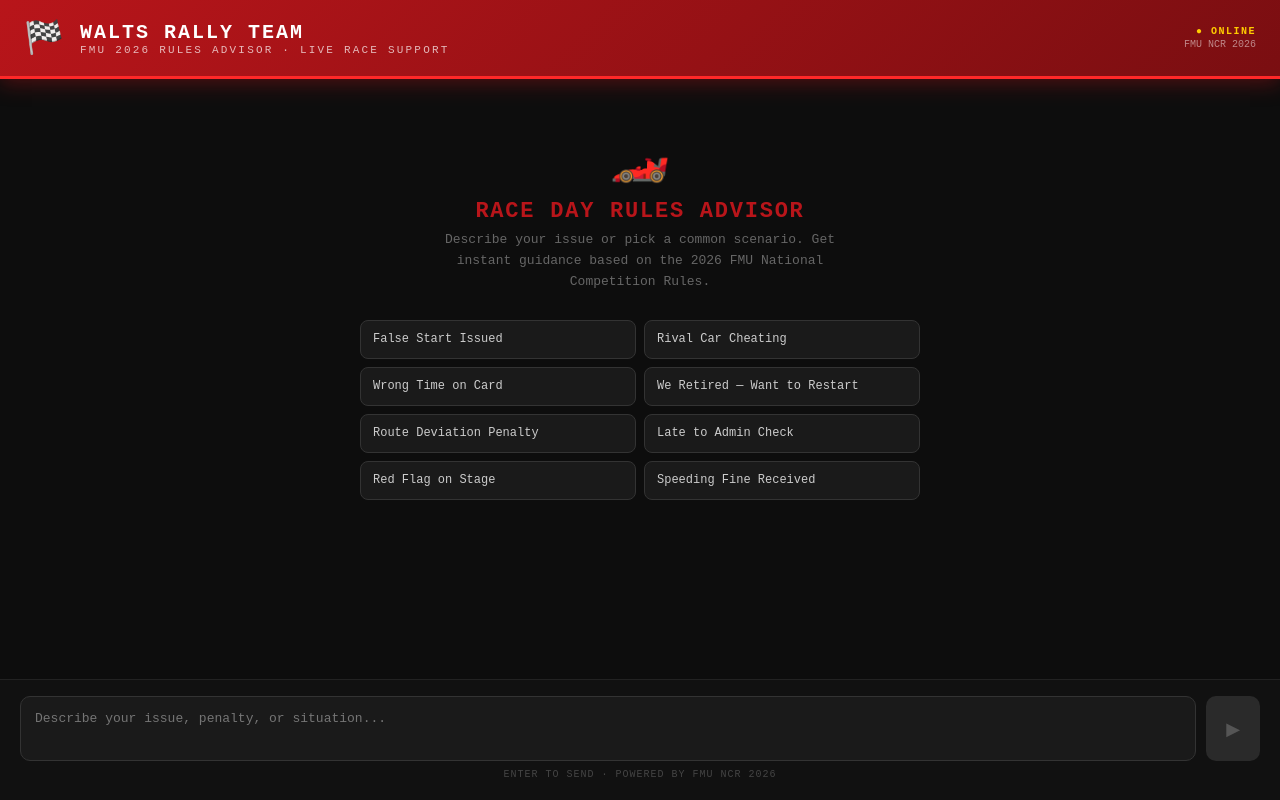
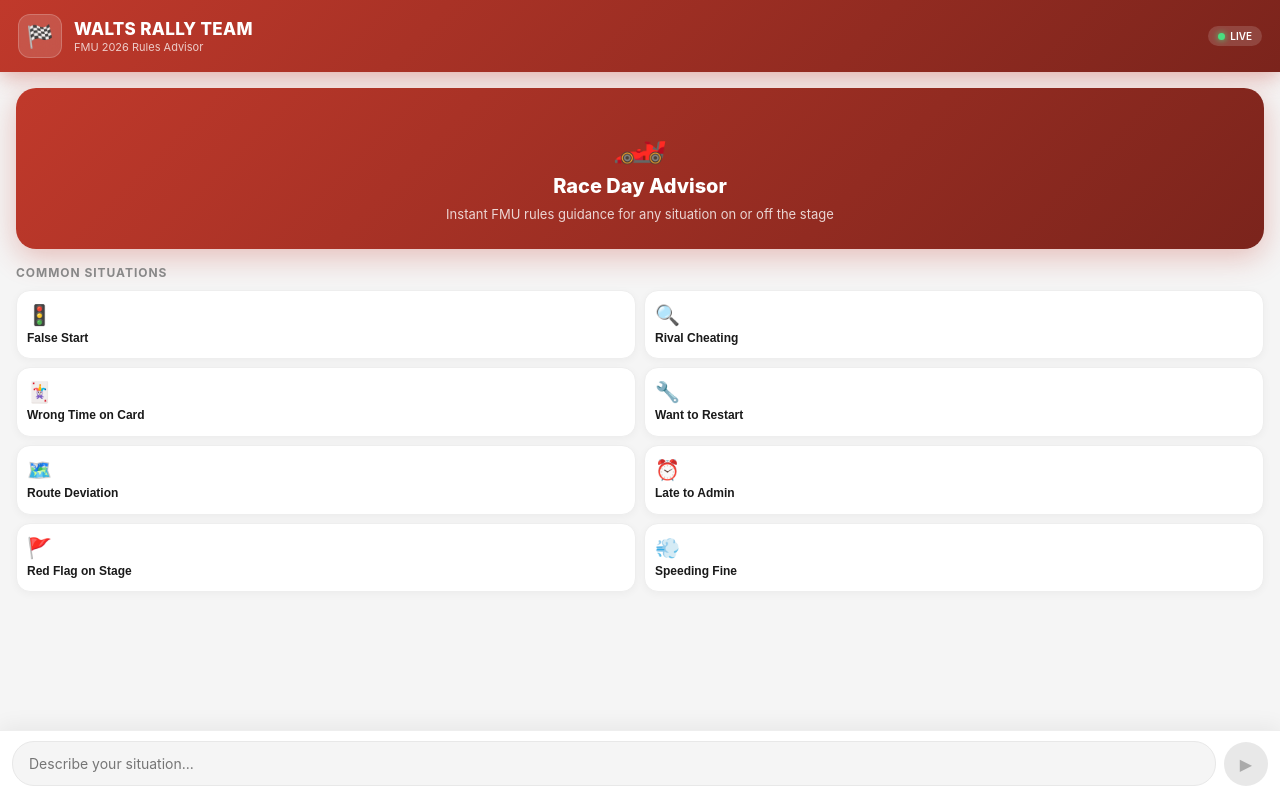
Before and after one commit to mutebibrian/walts-rally-advisor, a React (Create React App) app: page / in a window 1280 px wide. Built offline with nearby package versions, Linux system fonts and the light colour scheme.

Commit message:
light theme and PWA support

```diff
--- a/src/App.js
+++ b/src/App.js
@@ -72,7 +72,7 @@ RIGHT OF REVIEW:
 APPEALS:
 - Appeal deposit: UGX 1,000,000
 - Stewards' decision is immediately binding on safety/entry irregularity matters
-- For other matters, penalty suspended pending appeal (but competitor shown in penalised position in provisional results)
+- For other matters, penalty suspended pending appeal
 
 FIRE EXTINGUISHER:
 - Defective/malfunctioning = reported to Stewards, penalty up to exclusion
@@ -107,14 +107,14 @@ Always structure your answer with these clear sections when applicable:
 Keep answers sharp and actionable. This is race day — no fluff.`;
 
 const QUICK_SCENARIOS = [
-  { label: "False Start Issued", prompt: "We just received a false start penalty on a stage. What are our options?" },
-  { label: "Rival Car Cheating", prompt: "We suspect a rival car is running illegal modifications. How do we protest?" },
-  { label: "Wrong Time on Card", prompt: "The marshal put the wrong time on our time card at a control. What do we do?" },
-  { label: "We Retired — Want to Restart", prompt: "Our car broke down and we had to retire. Can we restart and what penalties apply?" },
-  { label: "Route Deviation Penalty", prompt: "We were given a route deviation penalty but we think it was unfair. How do we challenge it?" },
-  { label: "Late to Admin Check", prompt: "We arrived late to administrative checks. What is the fine and what do we do?" },
-  { label: "Red Flag on Stage", prompt: "We saw a red flag mid-stage. What exactly must we do now?" },
-  { label: "Speeding Fine Received", prompt: "We got a speeding fine during reconnaissance. What are the exact amounts and can we appeal?" },
+  { icon: "🚦", label: "False Start", prompt: "We just received a false start penalty on a stage. What are our options?" },
+  { icon: "🔍", label: "Rival Cheating", prompt: "We suspect a rival car is running illegal modifications. How do we protest?" },
+  { icon: "🃏", label: "Wrong Time on Card", prompt: "The marshal put the wrong time on our time card at a control. What do we do?" },
+  { icon: "🔧", label: "Want to Restart", prompt: "Our car broke down and we had to retire. Can we restart and what penalties apply?" },
+  { icon: "🗺️", label: "Route Deviation", prompt: "We were given a route deviation penalty but we think it was unfair. How do we challenge it?" },
+  { icon: "⏰", label: "Late to Admin", prompt: "We arrived late to administrative checks. What is the fine and what do we do?" },
+  { icon: "🚩", label: "Red Flag on Stage", prompt: "We saw a red flag mid-stage. What exactly must we do now?" },
+  { icon: "💨", label: "Speeding Fine", prompt: "We got a speeding fine during reconnaissance. What are the exact amounts and can we appeal?" },
 ];
 
 export default function WaltsRallyAdvisor() {
@@ -132,13 +132,11 @@ export default function WaltsRallyAdvisor() {
   const sendMessage = async (text) => {
     const userText = text || input.trim();
     if (!userText || loading) return;
-
     setInput("");
     setShowIntro(false);
     const newMessages = [...messages, { role: "user", content: userText }];
     setMessages(newMessages);
     setLoading(true);
-
     try {
       const response = await fetch("https://api.groq.com/openai/v1/chat/completions", {
         method: "POST",
@@ -175,29 +173,38 @@ export default function WaltsRallyAdvisor() {
   const renderMessage = (msg, idx) => {
     const isUser = msg.role === "user";
     return (
-      <div key={idx} style={{ display: "flex", justifyContent: isUser ? "flex-end" : "flex-start", marginBottom: 16 }}>
+      <div key={idx} style={{
+        display: "flex", justifyContent: isUser ? "flex-end" : "flex-start",
+        marginBottom: 16, alignItems: "flex-end", gap: 8,
+      }}>
         {!isUser && (
           <div style={{
-            width: 36, height: 36, borderRadius: "50%", background: "#B8151A", flexShrink: 0,
-            display: "flex", alignItems: "center", justifyContent: "center", marginRight: 10, marginTop: 2,
-            fontSize: 16, fontWeight: 700, color: "#fff", fontFamily: "serif",
+            width: 34, height: 34, borderRadius: "50%",
+            background: "linear-gradient(135deg, #C0392B, #922B21)",
+            flexShrink: 0, display: "flex", alignItems: "center", justifyContent: "center",
+            fontSize: 14, fontWeight: 800, color: "#fff", boxShadow: "0 2px 8px rgba(192,57,43,0.35)",
           }}>W</div>
         )}
         <div style={{
-          maxWidth: "80%", padding: "12px 16px", borderRadius: isUser ? "18px 18px 4px 18px" : "18px 18px 18px 4px",
-          background: isUser ? "#B8151A" : "#1a1a1a",
-          color: isUser ? "#fff" : "#e8e8e8",
-          border: isUser ? "none" : "1px solid #2a2a2a",
-          fontSize: 14, lineHeight: 1.65, fontFamily: "'Courier New', monospace",
-          whiteSpace: "pre-wrap",
+          maxWidth: "78%", padding: "12px 16px",
+          borderRadius: isUser ? "18px 18px 4px 18px" : "18px 18px 18px 4px",
+          background: isUser
+            ? "linear-gradient(135deg, #C0392B, #922B21)"
+            : "#ffffff",
+          color: isUser ? "#fff" : "#1a1a1a",
+          boxShadow: isUser
+            ? "0 4px 15px rgba(192,57,43,0.3)"
+            : "0 2px 12px rgba(0,0,0,0.08)",
+          fontSize: 14, lineHeight: 1.7,
+          whiteSpace: "pre-wrap", border: isUser ? "none" : "1px solid #eee",
         }}>
           {msg.content}
         </div>
         {isUser && (
           <div style={{
-            width: 36, height: 36, borderRadius: "50%", background: "#333", flexShrink: 0,
-            display: "flex", alignItems: "center", justifyContent: "center", marginLeft: 10, marginTop: 2,
-            fontSize: 12, fontWeight: 700, color: "#aaa",
+            width: 34, height: 34, borderRadius: "50%", background: "#e8e8e8",
+            flexShrink: 0, display: "flex", alignItems: "center", justifyContent: "center",
+            fontSize: 11, fontWeight: 700, color: "#888",
           }}>YOU</div>
         )}
       </div>
@@ -206,58 +213,84 @@ export default function WaltsRallyAdvisor() {
 
   return (
     <div style={{
-      minHeight: "100vh", background: "#0d0d0d", fontFamily: "'Courier New', monospace",
-      display: "flex", flexDirection: "column",
+      height: "100dvh", background: "#f5f5f5", display: "flex", flexDirection: "column",
+      fontFamily: "-apple-system, BlinkMacSystemFont, 'Segoe UI', sans-serif", overflow: "hidden",
     }}>
+
       {/* Header */}
       <div style={{
-        background: "linear-gradient(135deg, #B8151A 0%, #7a0e11 100%)",
-        padding: "18px 24px", display: "flex", alignItems: "center", gap: 16,
-        borderBottom: "3px solid #ff2828", flexShrink: 0,
-        boxShadow: "0 4px 20px rgba(184,21,26,0.4)",
+        background: "linear-gradient(135deg, #C0392B 0%, #7B241C 100%)",
+        padding: "14px 18px", flexShrink: 0,
+        boxShadow: "0 4px 20px rgba(192,57,43,0.4)",
       }}>
-        <div style={{ fontSize: 32 }}>🏁</div>
-        <div>
-          <div style={{ color: "#fff", fontSize: 20, fontWeight: 900, letterSpacing: "0.1em", textTransform: "uppercase" }}>
-            Walts Rally Team
+        <div style={{ display: "flex", alignItems: "center", gap: 12 }}>
+          <div style={{
+            width: 44, height: 44, borderRadius: 12,
+            background: "rgba(255,255,255,0.15)", backdropFilter: "blur(10px)",
+            display: "flex", alignItems: "center", justifyContent: "center", fontSize: 22,
+            border: "1px solid rgba(255,255,255,0.2)",
+          }}>🏁</div>
+          <div style={{ flex: 1 }}>
+            <div style={{ color: "#fff", fontSize: 17, fontWeight: 800, letterSpacing: "0.02em" }}>
+              WALTS RALLY TEAM
             </div>
-          <div style={{ color: "rgba(255,255,255,0.7)", fontSize: 11, letterSpacing: "0.2em", textTransform: "uppercase" }}>
-            FMU 2026 Rules Advisor · Live Race Support
+            <div style={{ color: "rgba(255,255,255,0.75)", fontSize: 11, marginTop: 1 }}>
+              FMU 2026 Rules Advisor
             </div>
           </div>
-        <div style={{ marginLeft: "auto", textAlign: "right" }}>
-          <div style={{ color: "#ffcc00", fontSize: 10, letterSpacing: "0.15em", textTransform: "uppercase", fontWeight: 700 }}>
-            ● ONLINE
+          <div style={{
+            background: "rgba(255,255,255,0.15)", borderRadius: 20,
+            padding: "4px 10px", display: "flex", alignItems: "center", gap: 5,
+          }}>
+            <div style={{
+              width: 7, height: 7, borderRadius: "50%", background: "#4ade80",
+              boxShadow: "0 0 6px #4ade80",
+            }} />
+            <span style={{ color: "#fff", fontSize: 10, fontWeight: 600 }}>LIVE</span>
           </div>
-          <div style={{ color: "rgba(255,255,255,0.5)", fontSize: 10, marginTop: 2 }}>FMU NCR 2026</div>
         </div>
       </div>
 
-      {/* Messages Area */}
-      <div style={{ flex: 1, overflowY: "auto", padding: "20px 20px 0", minHeight: 0 }}>
+      {/* Messages */}
+      <div style={{ flex: 1, overflowY: "auto", padding: "16px 16px 0" }}>
+
         {showIntro && (
-          <div style={{ textAlign: "center", padding: "30px 0 20px" }}>
-            <div style={{ fontSize: 48, marginBottom: 12 }}>🏎️</div>
-            <div style={{ color: "#B8151A", fontSize: 22, fontWeight: 900, letterSpacing: "0.08em", marginBottom: 6 }}>
-              RACE DAY RULES ADVISOR
+          <div style={{ paddingBottom: 8 }}>
+            {/* Hero Card */}
+            <div style={{
+              background: "linear-gradient(135deg, #C0392B 0%, #7B241C 100%)",
+              borderRadius: 20, padding: "24px 20px", marginBottom: 16, textAlign: "center",
+              boxShadow: "0 8px 30px rgba(192,57,43,0.3)",
+            }}>
+              <div style={{ fontSize: 44, marginBottom: 8 }}>🏎️</div>
+              <div style={{ color: "#fff", fontSize: 20, fontWeight: 800, marginBottom: 6 }}>
+                Race Day Advisor
               </div>
-            <div style={{ color: "#666", fontSize: 13, maxWidth: 400, margin: "0 auto 28px", lineHeight: 1.6 }}>
-              Describe your issue or pick a common scenario. Get instant guidance based on the 2026 FMU National Competition Rules.
+              <div style={{ color: "rgba(255,255,255,0.8)", fontSize: 13, lineHeight: 1.6 }}>
+                Instant FMU rules guidance for any situation on or off the stage
               </div>
-            <div style={{ display: "grid", gridTemplateColumns: "1fr 1fr", gap: 8, maxWidth: 560, margin: "0 auto" }}>
+            </div>
+
+            {/* Quick Scenarios */}
+            <div style={{ marginBottom: 8 }}>
+              <div style={{ fontSize: 12, fontWeight: 700, color: "#888", letterSpacing: "0.08em", marginBottom: 10, textTransform: "uppercase" }}>
+                Common Situations
+              </div>
+              <div style={{ display: "grid", gridTemplateColumns: "1fr 1fr", gap: 8 }}>
                 {QUICK_SCENARIOS.map((s, i) => (
                   <button key={i} onClick={() => sendMessage(s.prompt)} style={{
-                  background: "#1a1a1a", border: "1px solid #333", color: "#ccc",
-                  padding: "10px 12px", borderRadius: 8, cursor: "pointer", fontSize: 12,
-                  textAlign: "left", transition: "all 0.15s", fontFamily: "inherit",
-                  lineHeight: 1.4,
+                    background: "#fff", border: "1.5px solid #eee", borderRadius: 14,
+                    padding: "12px 10px", cursor: "pointer", textAlign: "left",
+                    transition: "all 0.15s", boxShadow: "0 2px 8px rgba(0,0,0,0.04)",
                   }}
-                  onMouseEnter={e => { e.target.style.borderColor = "#B8151A"; e.target.style.color = "#fff"; e.target.style.background = "#1f0809"; }}
-                  onMouseLeave={e => { e.target.style.borderColor = "#333"; e.target.style.color = "#ccc"; e.target.style.background = "#1a1a1a"; }}
+                    onMouseEnter={e => { e.currentTarget.style.borderColor = "#C0392B"; e.currentTarget.style.boxShadow = "0 4px 15px rgba(192,57,43,0.15)"; }}
+                    onMouseLeave={e => { e.currentTarget.style.borderColor = "#eee"; e.currentTarget.style.boxShadow = "0 2px 8px rgba(0,0,0,0.04)"; }}
                   >
-                  {s.label}
+                    <div style={{ fontSize: 20, marginBottom: 4 }}>{s.icon}</div>
+                    <div style={{ fontSize: 12, fontWeight: 700, color: "#1a1a1a", lineHeight: 1.3 }}>{s.label}</div>
                   </button>
                 ))}
+              </div>
             </div>
           </div>
         )}
@@ -265,94 +298,100 @@ export default function WaltsRallyAdvisor() {
         {messages.map((msg, idx) => renderMessage(msg, idx))}
 
         {loading && (
-          <div style={{ display: "flex", alignItems: "center", gap: 10, marginBottom: 16 }}>
+          <div style={{ display: "flex", alignItems: "flex-end", gap: 8, marginBottom: 16 }}>
             <div style={{
-              width: 36, height: 36, borderRadius: "50%", background: "#B8151A",
-              display: "flex", alignItems: "center", justifyContent: "center", fontSize: 16, fontWeight: 700, color: "#fff", fontFamily: "serif",
+              width: 34, height: 34, borderRadius: "50%",
+              background: "linear-gradient(135deg, #C0392B, #922B21)",
+              display: "flex", alignItems: "center", justifyContent: "center",
+              fontSize: 14, fontWeight: 800, color: "#fff",
             }}>W</div>
             <div style={{
-              padding: "12px 18px", background: "#1a1a1a", border: "1px solid #2a2a2a",
-              borderRadius: "18px 18px 18px 4px", display: "flex", alignItems: "center", gap: 6,
+              background: "#fff", border: "1px solid #eee", borderRadius: "18px 18px 18px 4px",
+              padding: "14px 18px", boxShadow: "0 2px 12px rgba(0,0,0,0.08)",
+              display: "flex", gap: 5, alignItems: "center",
             }}>
               {[0, 1, 2].map(i => (
                 <div key={i} style={{
-                  width: 7, height: 7, borderRadius: "50%", background: "#B8151A",
-                  animation: "pulse 1.2s ease-in-out infinite",
-                  animationDelay: `${i * 0.2}s`,
+                  width: 8, height: 8, borderRadius: "50%", background: "#C0392B",
+                  animation: "bounce 1.2s ease-in-out infinite",
+                  animationDelay: `${i * 0.18}s`,
                 }} />
               ))}
             </div>
           </div>
         )}
-        <div ref={bottomRef} style={{ height: 20 }} />
+        <div ref={bottomRef} style={{ height: 16 }} />
       </div>
 
-      {/* Input Area */}
+      {/* Input Bar */}
       <div style={{
-        padding: "16px 20px 20px", background: "#111", borderTop: "1px solid #222", flexShrink: 0,
+        background: "#fff", borderTop: "1px solid #eee", padding: "10px 12px 14px",
+        flexShrink: 0, boxShadow: "0 -4px 20px rgba(0,0,0,0.06)",
       }}>
-        {messages.length > 0 && !showIntro && (
-          <div style={{ display: "flex", gap: 6, marginBottom: 10, flexWrap: "wrap" }}>
-            {QUICK_SCENARIOS.slice(0, 4).map((s, i) => (
+        {/* Quick chips when chatting */}
+        {!showIntro && (
+          <div style={{ display: "flex", gap: 6, marginBottom: 8, overflowX: "auto", paddingBottom: 2 }}>
+            {QUICK_SCENARIOS.slice(0, 5).map((s, i) => (
               <button key={i} onClick={() => sendMessage(s.prompt)} style={{
-                background: "transparent", border: "1px solid #333", color: "#888",
-                padding: "4px 10px", borderRadius: 12, cursor: "pointer", fontSize: 10,
-                fontFamily: "inherit", transition: "all 0.15s", letterSpacing: "0.05em",
+                background: "#f8f8f8", border: "1.5px solid #eee", color: "#555",
+                padding: "5px 11px", borderRadius: 20, cursor: "pointer", fontSize: 11,
+                fontWeight: 600, whiteSpace: "nowrap", flexShrink: 0, transition: "all 0.15s",
               }}
-                onMouseEnter={e => { e.target.style.borderColor = "#B8151A"; e.target.style.color = "#fff"; }}
-                onMouseLeave={e => { e.target.style.borderColor = "#333"; e.target.style.color = "#888"; }}
+                onMouseEnter={e => { e.currentTarget.style.borderColor = "#C0392B"; e.currentTarget.style.color = "#C0392B"; }}
+                onMouseLeave={e => { e.currentTarget.style.borderColor = "#eee"; e.currentTarget.style.color = "#555"; }}
               >
-                {s.label}
+                {s.icon} {s.label}
               </button>
             ))}
           </div>
         )}
-        <div style={{ display: "flex", gap: 10 }}>
+
+        <div style={{ display: "flex", gap: 8, alignItems: "flex-end" }}>
           <textarea
             ref={inputRef}
             value={input}
             onChange={e => setInput(e.target.value)}
             onKeyDown={handleKey}
-            placeholder="Describe your issue, penalty, or situation..."
+            placeholder="Describe your situation..."
             disabled={loading}
-            rows={2}
+            rows={1}
             style={{
-              flex: 1, background: "#1a1a1a", border: "1px solid #333", color: "#e8e8e8",
-              borderRadius: 10, padding: "12px 14px", fontSize: 13, fontFamily: "inherit",
-              resize: "none", outline: "none", lineHeight: 1.5,
-              transition: "border-color 0.15s",
+              flex: 1, background: "#f5f5f5", border: "1.5px solid #e8e8e8",
+              color: "#1a1a1a", borderRadius: 22, padding: "11px 16px",
+              fontSize: 14, resize: "none", outline: "none", lineHeight: 1.5,
+              transition: "border-color 0.15s", maxHeight: 100, overflowY: "auto",
+              fontFamily: "inherit",
             }}
-            onFocus={e => e.target.style.borderColor = "#B8151A"}
-            onBlur={e => e.target.style.borderColor = "#333"}
+            onFocus={e => e.target.style.borderColor = "#C0392B"}
+            onBlur={e => e.target.style.borderColor = "#e8e8e8"}
           />
           <button
             onClick={() => sendMessage()}
             disabled={!input.trim() || loading}
             style={{
-              background: input.trim() && !loading ? "#B8151A" : "#2a2a2a",
-              border: "none", color: input.trim() && !loading ? "#fff" : "#555",
-              borderRadius: 10, padding: "0 20px", cursor: input.trim() && !loading ? "pointer" : "not-allowed",
-              fontSize: 18, transition: "all 0.15s", flexShrink: 0,
+              width: 44, height: 44, borderRadius: "50%", flexShrink: 0,
+              background: input.trim() && !loading
+                ? "linear-gradient(135deg, #C0392B, #922B21)"
+                : "#e8e8e8",
+              border: "none", cursor: input.trim() && !loading ? "pointer" : "not-allowed",
+              display: "flex", alignItems: "center", justifyContent: "center",
+              fontSize: 16, transition: "all 0.2s",
+              boxShadow: input.trim() && !loading ? "0 4px 15px rgba(192,57,43,0.4)" : "none",
+              color: input.trim() && !loading ? "#fff" : "#aaa",
             }}
-          >
-            ▶
-          </button>
-        </div>
-        <div style={{ color: "#444", fontSize: 10, marginTop: 8, textAlign: "center", letterSpacing: "0.1em" }}>
-          ENTER TO SEND · POWERED BY FMU NCR 2026
+          >▶</button>
         </div>
       </div>
 
       <style>{`
-        @keyframes pulse {
-          0%, 80%, 100% { opacity: 0.3; transform: scale(0.8); }
-          40% { opacity: 1; transform: scale(1); }
+        @keyframes bounce {
+          0%, 80%, 100% { transform: translateY(0); opacity: 0.4; }
+          40% { transform: translateY(-6px); opacity: 1; }
         }
-        ::-webkit-scrollbar { width: 4px; }
-        ::-webkit-scrollbar-track { background: #111; }
-        ::-webkit-scrollbar-thumb { background: #333; border-radius: 2px; }
-        ::-webkit-scrollbar-thumb:hover { background: #B8151A; }
-        * { box-sizing: border-box; }
+        ::-webkit-scrollbar { width: 3px; }
+        ::-webkit-scrollbar-thumb { background: #ddd; border-radius: 2px; }
+        * { box-sizing: border-box; -webkit-tap-highlight-color: transparent; }
+        textarea { scrollbar-width: none; }
       `}</style>
     </div>
   );
```
Also changed, not shown: public/manifest.json. Lines whose indentation alone changed are shown as unchanged.
